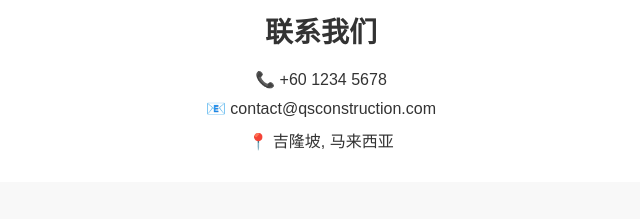
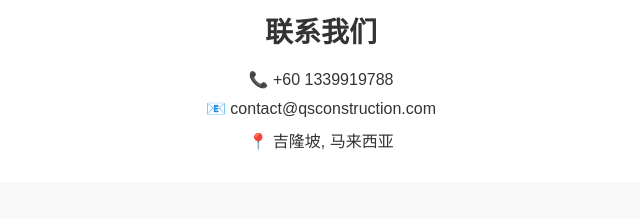
Before and after one commit to Rey-Faust/QS-web, a plain HTML site: page index.html in a window 1280 px wide. Shown: the part 998-1217 px from the top of the page, 319-959 px from the left. Drawn offline with Linux system fonts and the light colour scheme.

Commit message:
Update index.html

```diff
--- a/index.html
+++ b/index.html
@@ -57,7 +57,7 @@
   <section>
     <h3>联系我们</h3>
     <div class="contact">
-      <div>📞 +60 1234 5678</div>
+      <div>📞 +60 1339919788</div>
       <div>📧 contact@qsconstruction.com</div>
       <div>📍 吉隆坡, 马来西亚</div>
     </div>
```
